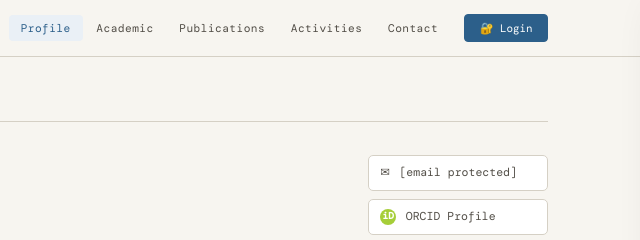
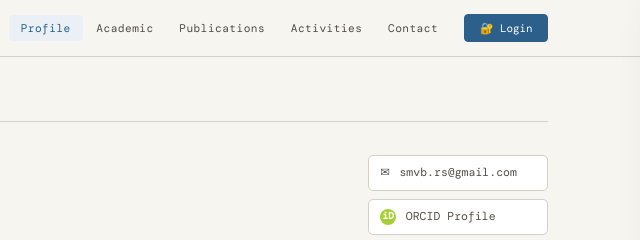
Before and after one commit to sourabmandal/sourabmandal.github.io, a plain HTML site: page index.html in a window 1280 px wide. Shown: the top 240 px of the page, 640-1280 px from the left. Drawn offline with nearby package versions, Linux system fonts and the light colour scheme; no server answers; a web font is replaced by a local one.

Commit message:
Update index.html

```diff
--- a/index.html
+++ b/index.html
@@ -184,7 +184,7 @@
         </div>
       </div>
       <div class="hero-links">
-        <a class="hero-link" href="/cdn-cgi/l/email-protection#0e7d63786c207c7d4e69636f6762206d6163"><span>✉</span><span><span class="__cf_email__" data-cfemail="4d3e203b2f633f3e0d2a202c2421632e2220">[email&#160;protected]</span></span></a>
+        <a class="hero-link" href="mailto:smvb.rs@gmail.com"><span>✉</span><span>smvb.rs@gmail.com</span></a>
         <a class="hero-link" href="https://orcid.org/0000-0002-2860-2754" target="_blank">
           <span style="background:#a6ce39;color:#fff;border-radius:50%;width:16px;height:16px;display:flex;align-items:center;justify-content:center;font-weight:700;font-size:0.6rem;flex-shrink:0">iD</span>
           <span>ORCID Profile</span>
```
